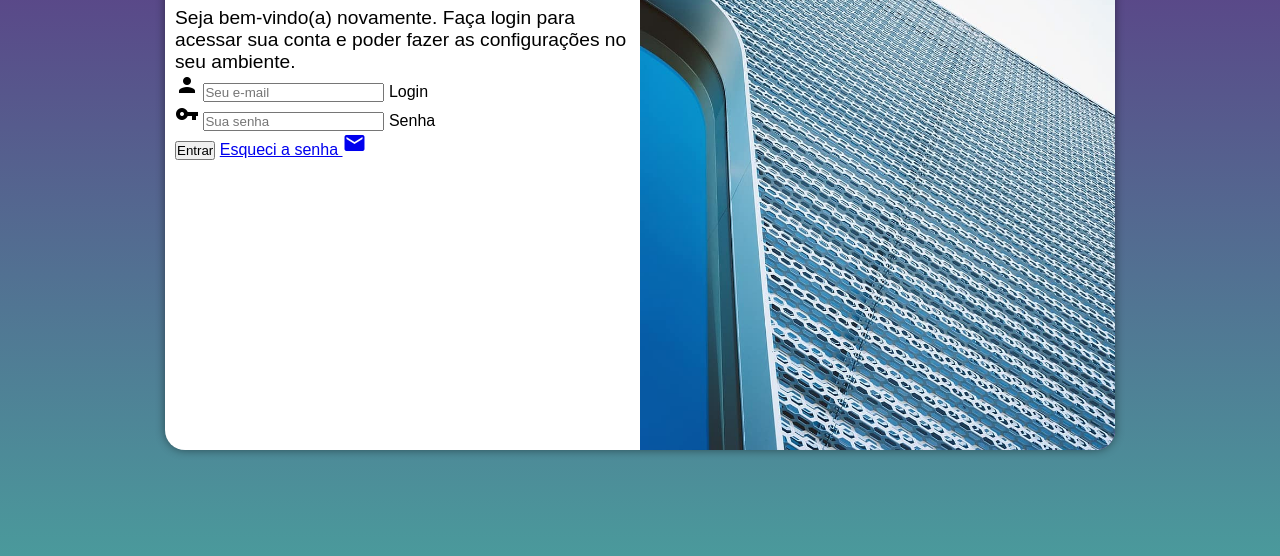
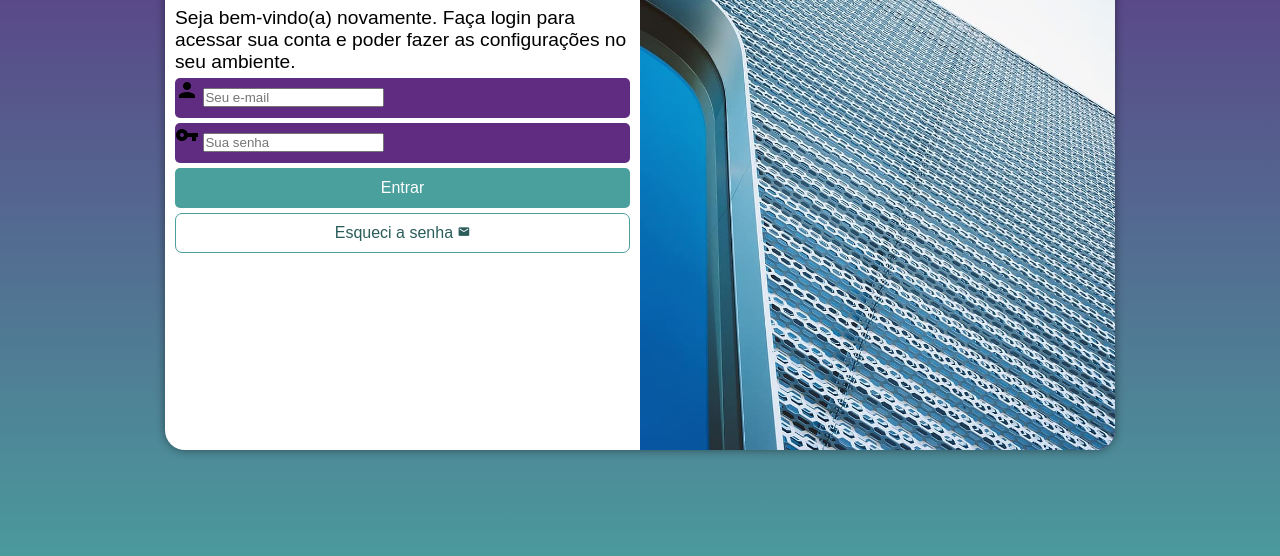
Before and after one commit to Cruz-Alexandre/projeto-login, a plain HTML site: page index.html in a window 1280 px wide. Shown: the part 200-756 px from the top of the page. Drawn offline with Linux system fonts and the light colour scheme.

Commit message:
atualização de estilos

```diff
--- a/estilos/style.css
+++ b/estilos/style.css
@@ -63,3 +63,55 @@ div#formulario > h1 {
 div#formulario > p {
     font-size: 0.8em;
 }
+
+form > div.campo {
+    background-color: #5f2c82;
+    display: block;
+    width: 100%;
+    height: 40px;
+    border-radius: 5px;
+    margin: 5px 0px;
+}
+
+div.campo > label {
+    display: none;
+}
+
+form > input[type=submit] {
+    display: block;
+    font-size: 1em;
+    width: 100%;
+    height: 40px;
+    background-color: #49a09d;
+    color: white;
+    border: none;
+    border-radius: 5px;
+    cursor: pointer;
+}
+
+form > input[type=submit]:hover {
+    background-color: #2a5c5a;
+}
+
+form > a.botao {
+    display: block;
+    text-align: center;
+    font-size: 1em;
+    width: 100%;
+    height: 40px;
+    padding-top: 10px;
+    margin-top: 5px;
+    background-color: white;
+    color: #2a5c5a;
+    border: 1px solid #49a09d;
+    border-radius: 7px;
+    text-decoration: none;
+}
+
+form > a.botao:hover {
+    background-color: #6ef0eb;
+}
+
+form > a.botao > span {
+    font-size: 0.8em;
+}
--- a/index.html
+++ b/index.html
@@ -29,7 +29,7 @@
                         <label for="isenha">Senha</label>
                     </div>
                     <input type="submit" value="Entrar">
-                    <a href="esqueci.html">
+                    <a href="esqueci.html" class="botao">
                         Esqueci a senha <span class="material-icons">mail</span>
                     </a>
                 </form>
```
